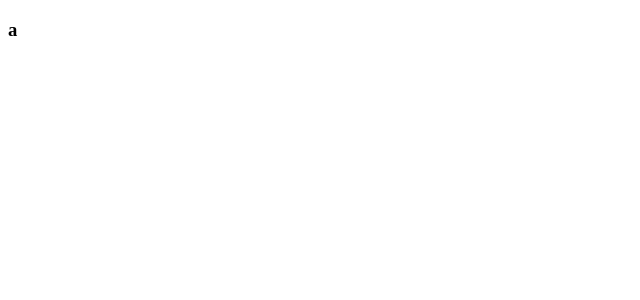
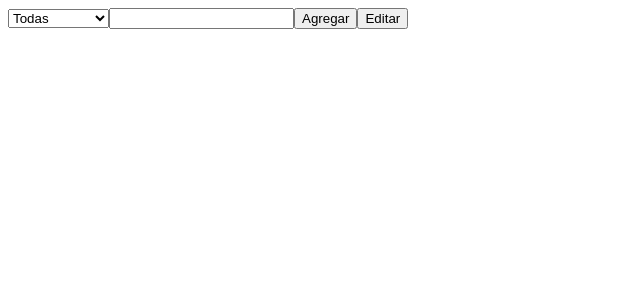
Before and after one commit to Mariacecilia1999/app, a React (Vite) app in the folder app/: page / in a window 1280 px wide. Shown: the top 300 px of the page, without its empty margins (0-640 px from the left). Built offline with nearby package versions, Linux system fonts and the light colour scheme.

Commit message:
Merge with logicBranch

```diff
--- a/app/src/App.jsx
+++ b/app/src/App.jsx
@@ -1,7 +1,9 @@
+import Data from "./assets/components/Data"
+
 const App = () =>{
   return <>
-          <h3>a</h3>
-        </>
+  <Data/>
+  </>
 }
 
 export default App
--- /dev/null
+++ b/app/src/assets/components/AddTask.jsx
@@ -0,0 +1,11 @@
+const AddTask = ({capturingInput, addInputTask, input, confirmEditedTask}) =>{
+   return(
+      <>
+         <input type="text" onChange={capturingInput} value={input} />
+         <button onClick={addInputTask}>Agregar</button>
+         <button onClick={confirmEditedTask}>Editar</button>
+      </>
+   )
+}
+
+export default AddTask
--- /dev/null
+++ b/app/src/assets/components/Data.jsx
@@ -0,0 +1,71 @@
+import { useState } from "react"
+import AddTask from "./AddTask"
+import ShowTask from "./ShowTask"
+import ShowBy from "./ShowBy"
+
+const Data = () =>{
+
+   const [input, setInput] = useState('')
+   const [tasks, setTasks] = useState([])
+   const [edit, setEdit] = useState([])
+   const [allDeleted, setAddDeleted]= useState([])
+   const [allCompleted, setAllCompleted] = useState([])
+
+   const capturingInput = (e) =>{
+      setInput(e.target.value)
+   }
+
+   const addInputTask = () =>{
+      input != '' && setTasks([...tasks, {
+         id: Date.now(),
+         name: input
+      }])
+   }
+
+   const deleteTask = (id) =>{
+      const findDeletedTask = tasks.find(task => task.id === id)
+      setAddDeleted([...allDeleted, findDeletedTask])
+      console.log(allDeleted)
+
+      const filterTask = tasks.filter(task => task != findDeletedTask)
+      setTasks(filterTask)
+   }
+
+   const editTask = (id) =>{
+      const findEdit = tasks.find(task => task.id === id)
+      setEdit(findEdit)
+      console.log(findEdit.name)
+      setInput(findEdit.name)
+   }
+
+   const confirmEditedTask = () =>{
+      console.log(edit)
+      const allTask = tasks.map((task) =>{
+         if(task === edit){
+           return {id: edit.id, name : input}
+         }
+         return task
+      })
+      setTasks(allTask)
+   }
+
+   const completeTask = (id) =>{
+      const findComplete = tasks.find(task => task.id === id)
+      setAllCompleted([...allCompleted, findComplete])
+      const filterTasks = tasks.filter(task => task != findComplete)
+      setTasks(filterTasks)
+   }
+
+   const showBy = (e) =>{
+      console.log(e.target.value)
+      {e.target.value === 'deleted' ? setTasks(allDeleted) :  e.target.value ===  'completed' ? setTasks(allCompleted) : setTasks([...allDeleted, ...allCompleted])}
+   }
+
+   return <>
+            <ShowBy showBy={showBy}/>
+            <AddTask capturingInput={capturingInput} addInputTask={addInputTask} input={input} confirmEditedTask={confirmEditedTask}/>
+            <ShowTask dataTasks={tasks} deleteTask={deleteTask} editTask={editTask} completeTask={completeTask}/>
+         </>
+}
+
+export default Data
--- /dev/null
+++ b/app/src/assets/components/ShowBy.jsx
@@ -0,0 +1,11 @@
+const ShowBy = ({showBy}) =>{
+   return <>
+            <select onChange={showBy}>
+               <option value="all">Todas</option>
+               <option value="completed">Completadas</option>
+               <option value="deleted">Eliminadas</option>
+            </select>
+         </>
+}
+
+export default ShowBy
--- /dev/null
+++ b/app/src/assets/components/ShowTask.jsx
@@ -0,0 +1,22 @@
+const ShowTask = ({dataTasks, deleteTask, editTask, completeTask}) =>{
+   return(<>
+      {dataTasks.map((task) =>{
+        return<> <div key={task.id}>
+                  <h3>{task.name}</h3>
+                  <button onClick={() => {deleteTask(task.id)}}>
+                     Eliminar
+                  </button>
+                  <button onClick={() => {editTask(task.id)}}>
+                     Editar
+                  </button>
+                  <button onClick={() => {completeTask(task.id)}}>
+                     Completada
+                  </button>
+               </div>
+         </>
+      })}
+      </>
+   )
+}
+
+export default ShowTask
```
